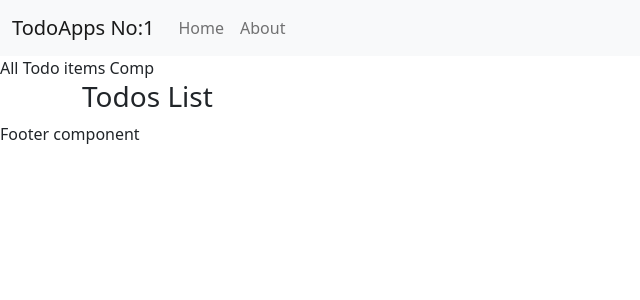
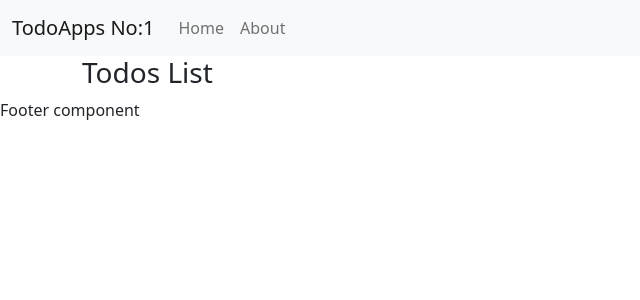
Before and after one commit to NehaSijaria/todo-app, a React (Create React App) app: page / in a window 1280 px wide. Shown: the top 300 px of the page, without its empty margins (0-640 px from the left). Built offline with nearby package versions, Linux system fonts and the light colour scheme.

Commit message:
passing obj to child

```diff
--- a/src/App.js
+++ b/src/App.js
@@ -1,6 +1,6 @@
 import './App.css';
 import Navbar from './components/Navbar';
-import TodoItems from './components/TodoItem';
+import Todos from './components/Todos';
 import Footer from './components/Footer';
 
 function App() {
@@ -22,7 +22,7 @@ function App() {
       {/* <Navbar title="TodoApps" searchBar={false}/> */}
       <Navbar title="TodoApps" number={1} />
       {/* passing todos from parent */}
-      <TodoItems myTodos={allTodos}/>
+      <Todos myTodos={allTodos}/>
       <Footer />
     </div>
   );
--- a/src/components/Todos.js
+++ b/src/components/Todos.js
@@ -1,11 +1,13 @@
 import React from 'react'
+// import TodoItem from './TodoItem'
 
 export default function Todo(props) {
 
   return (
     <div className='container'>
       <h3>Todos List</h3>
-      {props.myTodos}
+      {/* {props.myTodos} */}
+      {/* <TodoItem singleTodo={props.myTodos}/> */}
     </div>
   )
 }
```
